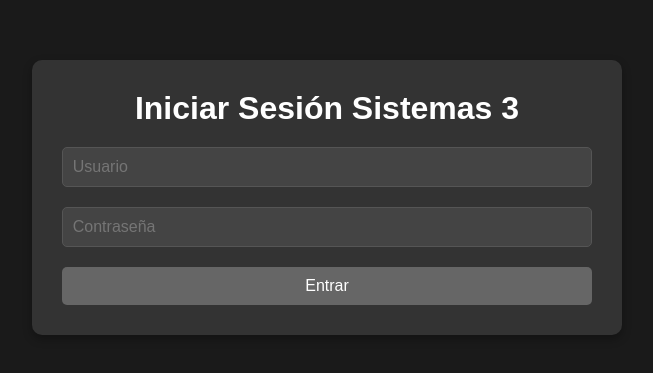
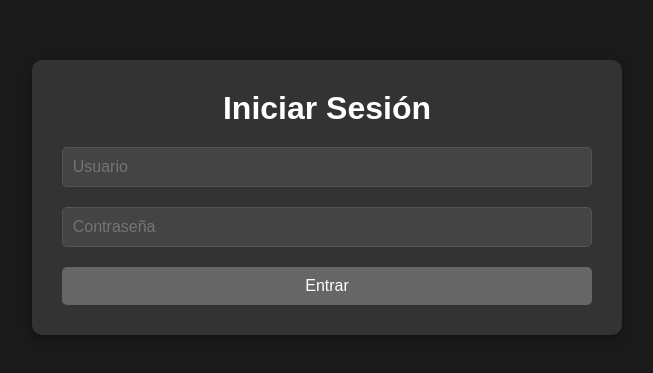
Before and after one commit to MichaelChilito/Login, a website: page index.html in a window 1280 px wide. Shown: the part 203-576 px from the top of the page, without its empty margins (313-966 px from the left). Drawn offline with Linux system fonts and the light colour scheme.

Commit message:
Update index.html

```diff
--- a/index.html
+++ b/index.html
@@ -8,7 +8,7 @@
 </head>
 <body>
   <div class="login-container">
-    <h1>Iniciar Sesión Sistemas 3</h1>
+    <h1>Iniciar Sesión</h1>
     <form action="/login" method="POST">
       <input type="text" name="username" placeholder="Usuario" required>
       <input type="password" name="password" placeholder="Contraseña" required>
```
